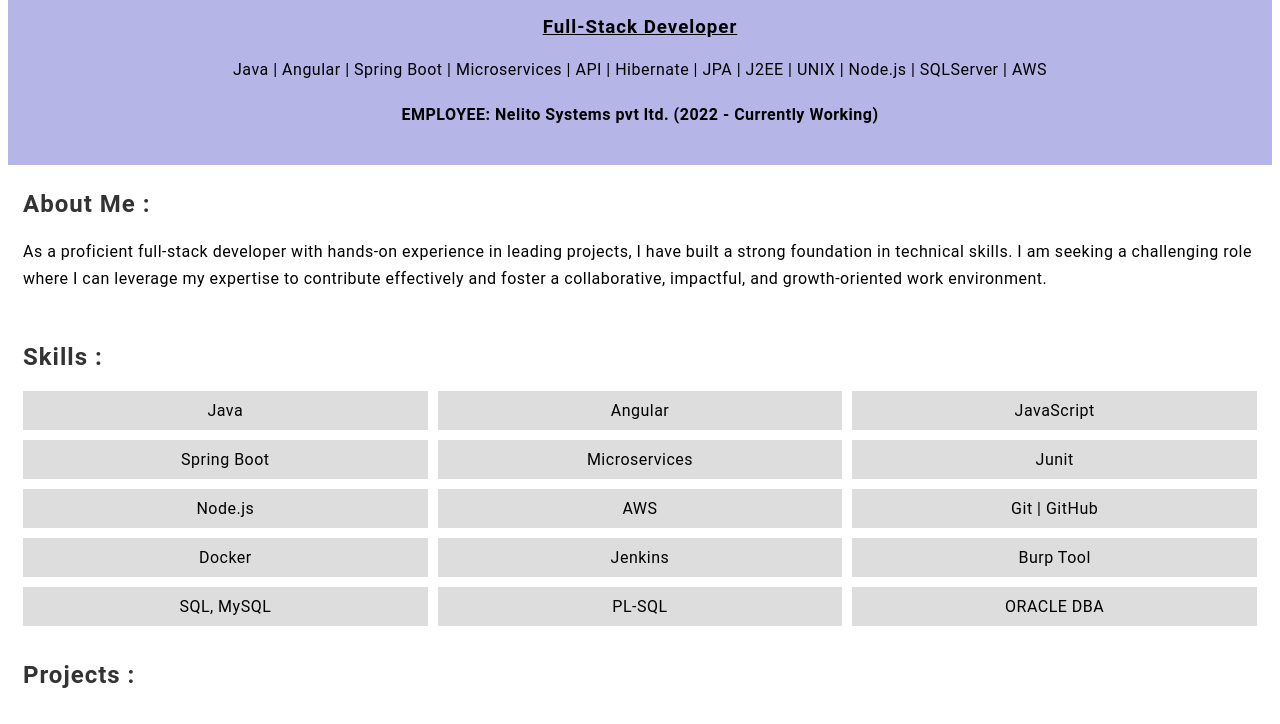
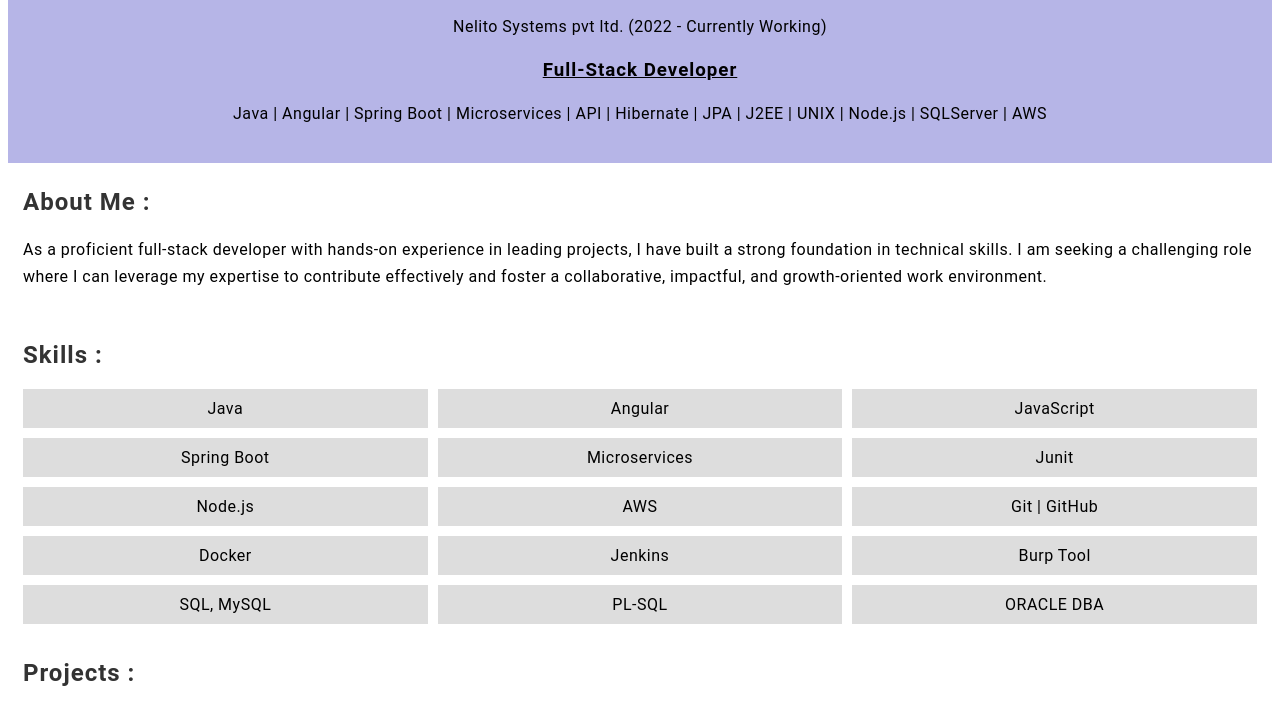
Before and after one commit to Abhishek3512/abhishek3512.github.io, a plain HTML site: page index.html in a window 1280 px wide. Shown: the part 69-793 px from the top of the page. Drawn offline with Linux system fonts and the light colour scheme.

Commit message:
Update index.html

```diff
--- a/index.html
+++ b/index.html
@@ -10,9 +10,9 @@
 <body>
     <header>
         <h1>Abhishek R Raibole</h1>
+        <p> Nelito Systems pvt ltd. (2022 - Currently Working)</p>
         <h3> <u> Full-Stack Developer </u> </h3>
         <p> Java | Angular | Spring Boot | Microservices | API | Hibernate | JPA | J2EE | UNIX | Node.js | SQLServer | AWS </p>
-        <h4> EMPLOYEE: Nelito Systems pvt ltd. (2022 - Currently Working)</h4>
     </header>
 
     <section id="about">
```
